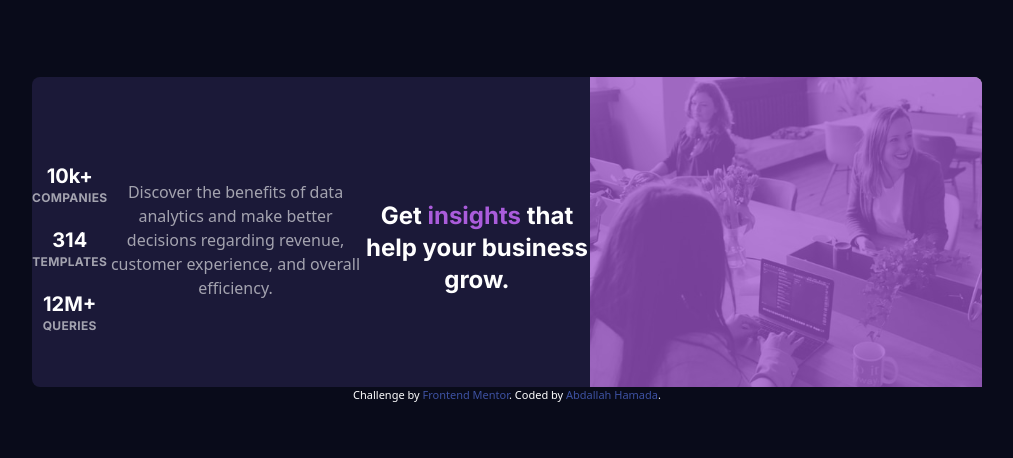
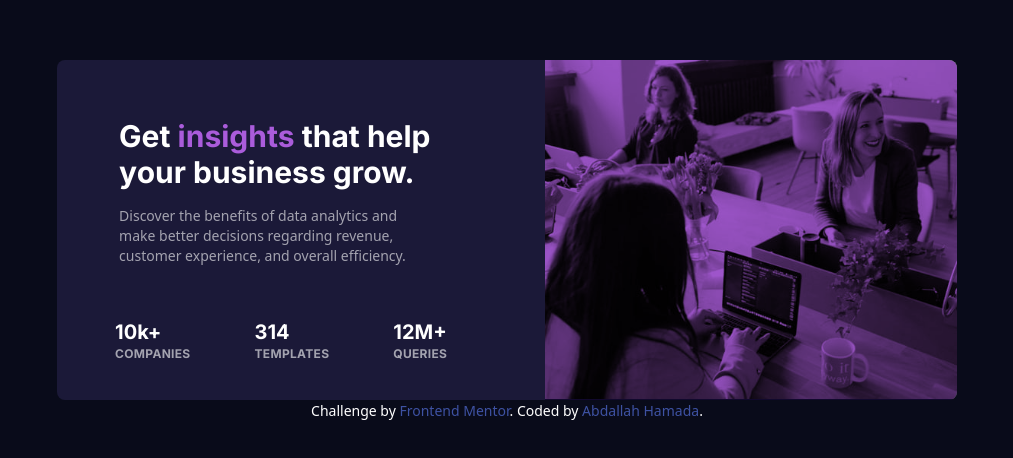
Before and after one commit to AbdullahHamadax/stats-preview-card-component, a plain HTML site: page index.html in a window 1280 px wide. Shown: the part 160-618 px from the top of the page, without its empty margins (133-1146 px from the left). Drawn offline with nearby package versions, Linux system fonts and the light colour scheme; a web font is replaced by a local one.

Commit message:
Done 🐋

```diff
--- a/index.html
+++ b/index.html
@@ -38,7 +38,7 @@
       @import url("https://fonts.googleapis.com/css2?family=DM+Sans:ital,opsz,wght@0,9..40,100..1000;1,9..40,100..1000&family=Forum&family=Fraunces:ital,opsz,wght@0,9..144,100..900;1,9..144,100..900&family=Inter:wght@100..900&family=Karla:ital,wght@0,200..800;1,200..800&family=Kumbh+Sans:wght@100..900&family=Lexend+Deca:wght@100..900&family=Montserrat:ital,wght@0,100..900;1,100..900&family=Outfit:wght@100..900&family=Red+Hat+Display:ital,wght@0,300..900;1,300..900&display=swap");
 
       .attribution {
-        font-size: 11px;
+        font-size: 14px;
         text-align: center;
         color: white;
       }
@@ -51,10 +51,10 @@
     class="flex flex-col items-center justify-center min-h-screen bg-Very_dark_blue"
   >
     <div
-      class="bg-Dark_desaturated_blue w-[280px] h-[680px] rounded-lg flex flex-col items-center sm:w-[950px] sm:h-[310px] sm:flex-row-reverse"
+      class="bg-Dark_desaturated_blue w-[280px] h-[680px] rounded-lg flex flex-col items-center sm:w-[900px] sm:h-[340px] sm:flex-row-reverse"
     >
       <div
-        class="relative overflow-hidden rounded-tl-lg rounded-tr-lg group sm:rounded-tl-none sm:h-full"
+        class="relative overflow-hidden rounded-tl-lg rounded-tr-lg group sm:rounded-tl-none sm:h-full sm:rounded-br-lg sm:rounded-tr-lg"
       >
         <picture>
           <source
@@ -64,25 +64,31 @@
           <img
             src="images/image-header-mobile.jpg"
             alt="Group of people working and laughing around a table"
+            class="sm:max-w-full sm:max-h-full"
           />
         </picture>
 
         <div
-          class="absolute inset-0 transition opacity-75 bg-Dark_violet"
+          class="absolute inset-0 opacity-100 bg-Dark_violet mix-blend-multiply"
         ></div>
       </div>
+      <div class="sm:flex-col sm:items-center sm:justify-center sm:m-auto">
+        <div class="sm:p-5">
           <p
-        class="text-white text-2xl font-Inter font-bold text-center max-w-[14ch] mt-8"
+            class="text-white text-2xl font-Inter font-bold text-center max-w-[14ch] mt-8 sm:max-w-[18ch] sm:text-left sm:mt-0 sm:text-3xl"
           >
             Get <span class="text-Soft_violet">insights</span> that help your
             business grow.
           </p>
-      <p class="text-Slightly_transparent_white max-w-[28ch] text-center mt-4">
+          <p
+            class="text-Slightly_transparent_white max-w-[28ch] mt-4 text-center sm:max-w-[37ch] sm:text-left sm:text-sm"
+          >
             Discover the benefits of data analytics and make better decisions
             regarding revenue, customer experience, and overall efficiency.
           </p>
+        </div>
         <div
-        class="flex flex-col items-center justify-center gap-5 mt-8 text-center"
+          class="flex flex-col items-center justify-center gap-5 mt-8 text-center sm:flex-row sm:gap-16 sm:text-left sm:mr-10"
         >
           <div>
             <p class="text-xl font-bold text-white font-Inter">10k+</p>
@@ -110,9 +116,7 @@
           </div>
         </div>
       </div>
-    <!-- Get insights that help your business grow. Discover the benefits of data
-    analytics and make better decisions regarding revenue, customer experience,
-    and overall efficiency. 10k+ companies 314 templates 12m+ queries -->
+    </div>
 
     <footer class="attribution">
       Challenge by
```
Lines whose indentation alone changed are shown as unchanged.
